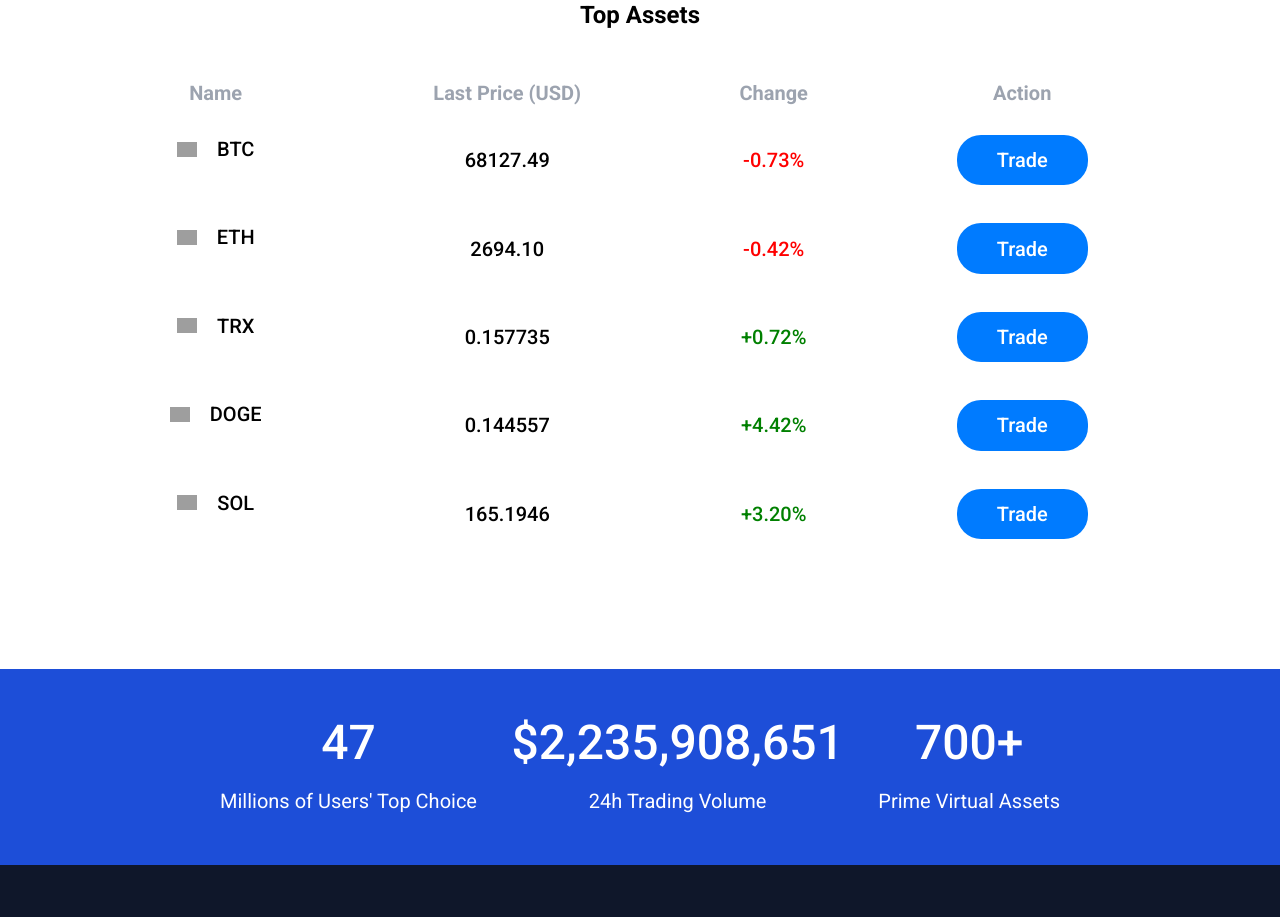
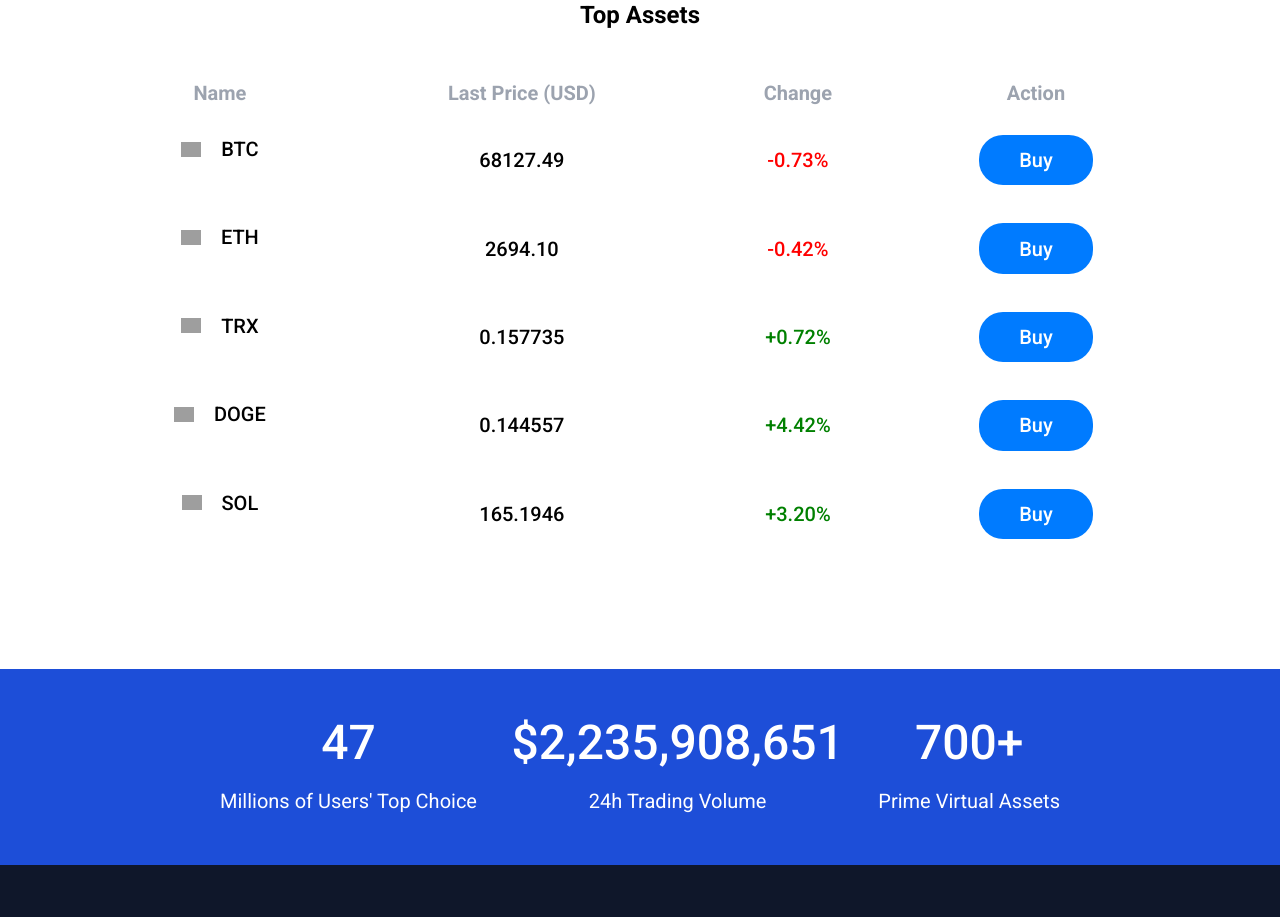
Before and after one commit to ahiekpordavid/cryptome, a React (Create React App) app: page / in a window 1280 px wide. Shown: the part 900-1817 px from the top of the page. Built offline with nearby package versions, Linux system fonts and the light colour scheme; no server answers; grey boxes are pictures that could not be loaded.

Commit message:
changed trade to buy

```diff
--- a/public/index.html
+++ b/public/index.html
@@ -24,7 +24,7 @@
       work correctly both with client-side routing and a non-root public URL.
       Learn how to configure a non-root public URL by running `npm run build`.
     -->
-    <title>React App</title>
+    <title>CryptoMe</title>
   </head>
   <body>
     <noscript>You need to enable JavaScript to run this app.</noscript>
--- a/src/components/Listings/Listings.js
+++ b/src/components/Listings/Listings.js
@@ -29,7 +29,7 @@ const Listings = () => {
                 <img src="chart-btc.png" alt="BTC Chart" width="50" />
               </td> */}
               <td>
-                <button className="trade-btn">Trade</button>
+                <button className="trade-btn">Buy</button>
               </td>
             </tr>
             <tr>
@@ -47,7 +47,7 @@ const Listings = () => {
                 <img src="chart-eth.png" alt="ETH Chart" width="50" />
               </td> */}
               <td>
-                <button className="trade-btn">Trade</button>
+                <button className="trade-btn">Buy</button>
               </td>
             </tr>
             <tr>
@@ -65,7 +65,7 @@ const Listings = () => {
                 <img src="chart-trx.png" alt="TRX Chart" width="50" />
               </td> */}
               <td>
-                <button className="trade-btn">Trade</button>
+                <button className="trade-btn">Buy</button>
               </td>
             </tr>
             <tr>
@@ -83,7 +83,7 @@ const Listings = () => {
                 <img src="chart-doge.png" alt="DOGE Chart" width="50" />
               </td> */}
               <td>
-                <button className="trade-btn">Trade</button>
+                <button className="trade-btn">Buy</button>
               </td>
             </tr>
             <tr>
@@ -101,7 +101,7 @@ const Listings = () => {
                 <img src="chart-sol.png" alt="SOL Chart" width="50" />
               </td> */}
               <td>
-                <button className="trade-btn">Trade</button>
+                <button className="trade-btn">Buy</button>
               </td>
             </tr>
           </table>
```
